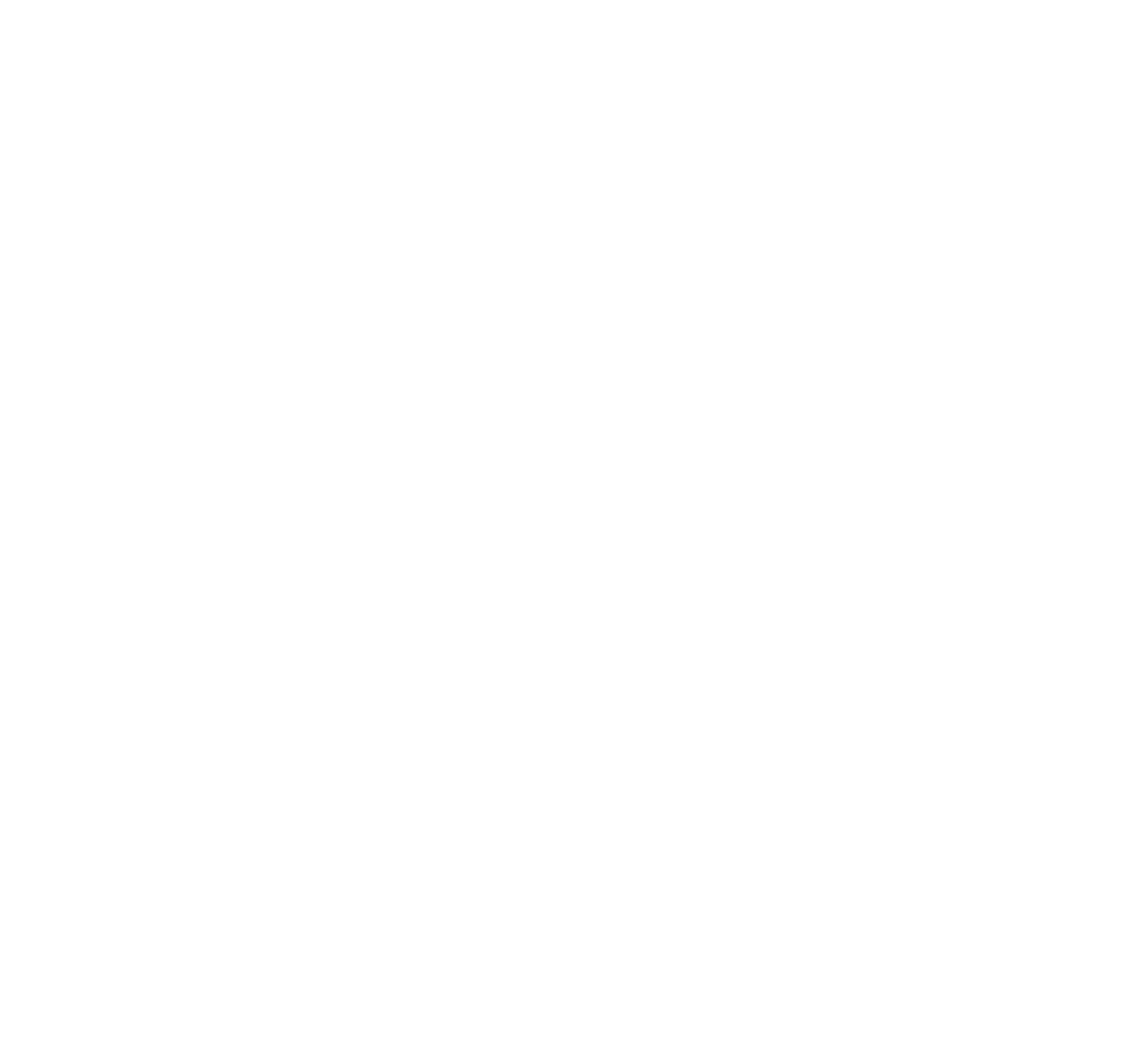
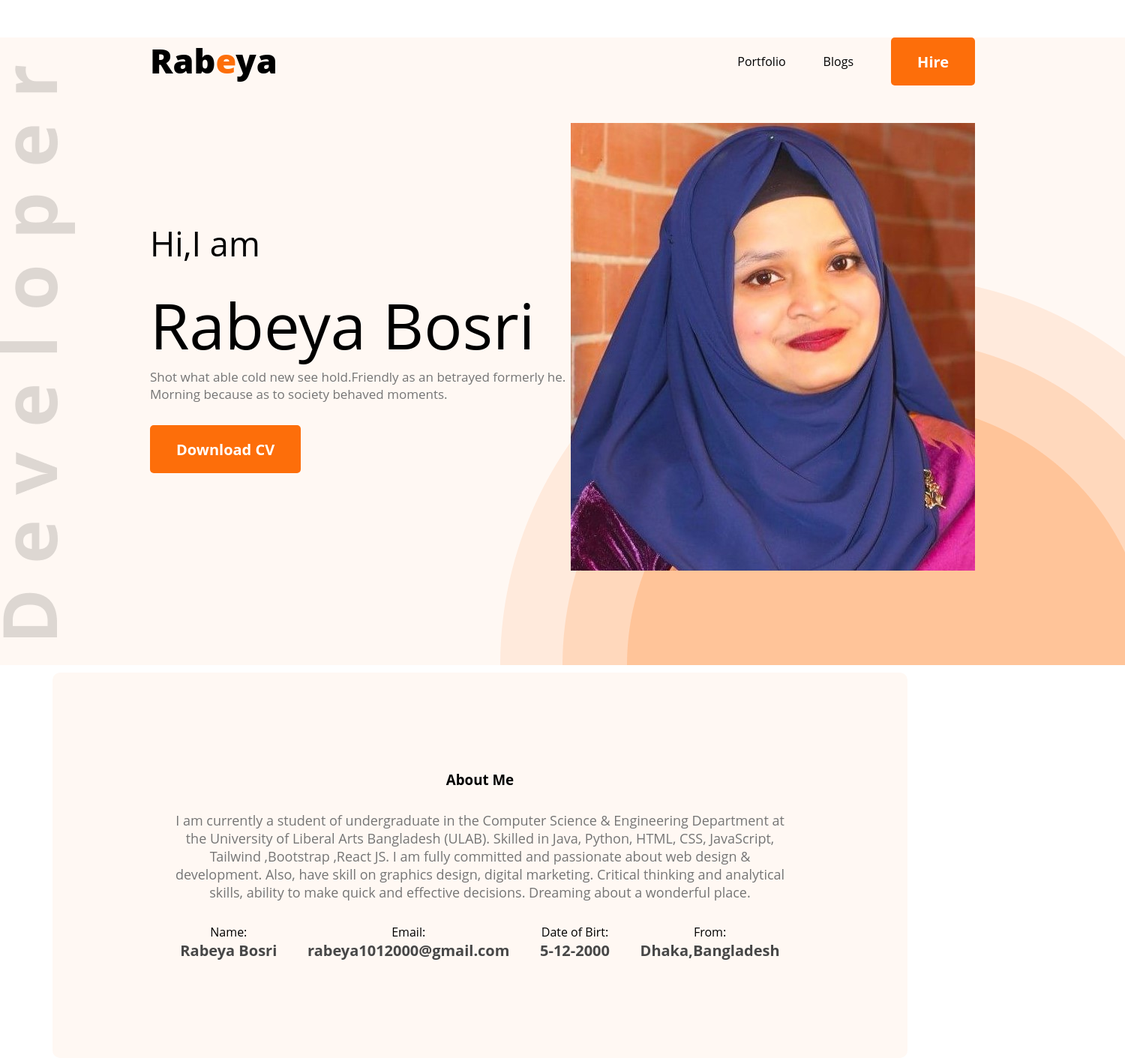
Before and after one commit to rabeya15dev/Developer-Portfolio, a plain HTML site: page index.html in a window 1280 px wide. Shown: the whole page at 75% size, 1500 px wide, since content can reach past the window. Before the commit the page ends 800 px from the top, so only its background shows below. Drawn offline with Linux system fonts and the light colour scheme.

Commit message:
about section

```diff
--- a/index.html
+++ b/index.html
@@ -1,13 +1,71 @@
 <!DOCTYPE html>
 <html lang="en">
-<head>
-    <meta charset="UTF-8">
-    <meta http-equiv="X-UA-Compatible" content="IE=edge">
-    <meta name="viewport" content="width=device-width, initial-scale=1.0">
+  <head>
+    <meta charset="UTF-8" />
+    <meta http-equiv="X-UA-Compatible" content="IE=edge" />
+    <meta name="viewport" content="width=device-width, initial-scale=1.0" />
     <title>Developer Portfolio</title>
-    <link rel="stylesheet" href="style.css">
-</head>
-<body>
+    <link rel="stylesheet" href="style.css" />
+  </head>
+  <body>
+    <header class="header">
+      <nav>
+        <h2 class="nav-title">Rab<span class="text-primary">e</span>ya</h2>
+        <ul>
+          <li>Portfolio</li>
+          <li>Blogs</li>
+          <li><button class="btn-primary">Hire</button></li>
+        </ul>
+      </nav>
 
-</body>
+      <!-- Banner -->
+      <div class="banner">
+        <div>
+          <h3 class="banner-subtitle">Hi,I am</h3>
+          <h1 class="banner-title">Rabeya Bosri</h1>
+          <p class="banner-drescription">
+            Shot what able cold new see hold.Friendly as an betrayed formerly
+            he. Morning because as to society behaved moments.
+          </p>
+          <button class="btn-primary">Download CV</button>
+        </div>
+        <img src="images/rabeya.jpg" alt="" />
+      </div>
+    </header>
+
+    <main>
+      <section class="about-me">
+        <h3 class="section-title">About Me</h3>
+        <p class="section-description">
+          I am currently a student of undergraduate in the Computer Science &
+          Engineering Department at the University of Liberal Arts Bangladesh
+          (ULAB). Skilled in Java, Python, HTML, CSS, JavaScript, Tailwind
+          ,Bootstrap ,React JS. I am fully committed and passionate about web
+          design & development. Also, have skill on graphics design, digital
+          marketing. Critical thinking and analytical skills, ability to make
+          quick and effective decisions. Dreaming about a wonderful place.
+        </p>
+        <div class="about-info-container">
+          <div class="about-info">
+            <p class="info-title">Name:</p>
+            <p class="info-description">Rabeya Bosri</p>
+          </div>
+          <div class="about-info">
+            <p class="info-title">Email:</p>
+            <p class="info-description">rabeya1012000@gmail.com</p>
+          </div>
+          <div class="about-info">
+            <p class="info-title">Date of Birt:</p>
+            <p class="info-description">5-12-2000</p>
+          </div>
+          <div class="about-info">
+            <p class="info-title">From:</p>
+            <p class="info-description">Dhaka,Bangladesh</p>
+          </div>
+        </div>
+      </section>
+    </main>
+
+    <footer></footer>
+  </body>
 </html>
--- a/style.css
+++ b/style.css
@@ -0,0 +1,106 @@
+* {
+  margin: 0;
+  font-family: "Open Sans", sans-serif;
+}
+
+.btn-primary {
+  height: 64px;
+  border-radius: 5px;
+  background: #fd6e0a;
+  color: #ffffff;
+  font-weight: 700;
+  font-size: 20px;
+  padding: 18px 35px;
+  border: 0;
+}
+
+.header {
+  width: 1500px;
+  height: 837px;
+  background: #fff8f3;
+  background-image: url("../images/header_bg.png"),
+    url("./images/developer.png");
+  background-repeat: no-repeat;
+  background-position: bottom right, left;
+}
+/* Header and navigation section */
+nav {
+  display: flex;
+  justify-content: space-between;
+  margin: 50px 200px;
+}
+
+.nav-title {
+  font-weight: 800;
+  font-size: 45px;
+}
+nav ul {
+  align-items: center;
+  display: flex;
+}
+nav li {
+  list-style: none;
+  margin-left: 50px;
+}
+
+.text-primary {
+  color: #fd6e0a;
+}
+/* banner style */
+.banner {
+  margin: 0 200px;
+  display: flex;
+  align-items: center;
+}
+.banner-title {
+  font-weight: 500;
+  font-size: 85px;
+}
+
+.banner-subtitle {
+  font-weight: 400;
+  font-size: 45px;
+  margin-bottom: 20px;
+}
+.banner-drescription {
+  color: #757575;
+  font-size: 17px;
+  margin-bottom: 30px;
+}
+
+/* main section */
+main {
+  max-width: 1140px;
+  margin: 0 auto;
+}
+/* about section style */
+.about-me {
+  margin-top: 10px;
+  background: #fff8f3;
+  border-radius: 10px;
+  padding: 130px 150px;
+  text-align: center;
+}
+
+.section-title {
+  margin-bottom: 30px;
+}
+
+.section-description {
+  color: #757575;
+  font-size: 18px;
+  margin-bottom: 30px;
+}
+.about-info-container {
+  display: flex;
+  justify-content: space-around;
+}
+.about .info-title {
+  background: #fff8f3;
+  font-size: 20px;
+}
+.info-description {
+  font-weight: 700;
+  font-size: 20px;
+  color: #474747;
+}
```
Also changed, not shown: images/developer.png (added), images/hardy.png (added), images/header_bg.png (added), images/icons/facebook.png (added), images/icons/insta.png (added), images/icons/js.png (added), images/icons/mongo.png (added), images/icons/nodejs.png (added), images/icons/react.png (added), images/icons/twitter.png (added), images/rabeya.jpg (added), images/rabeyaa.jpg (added).
